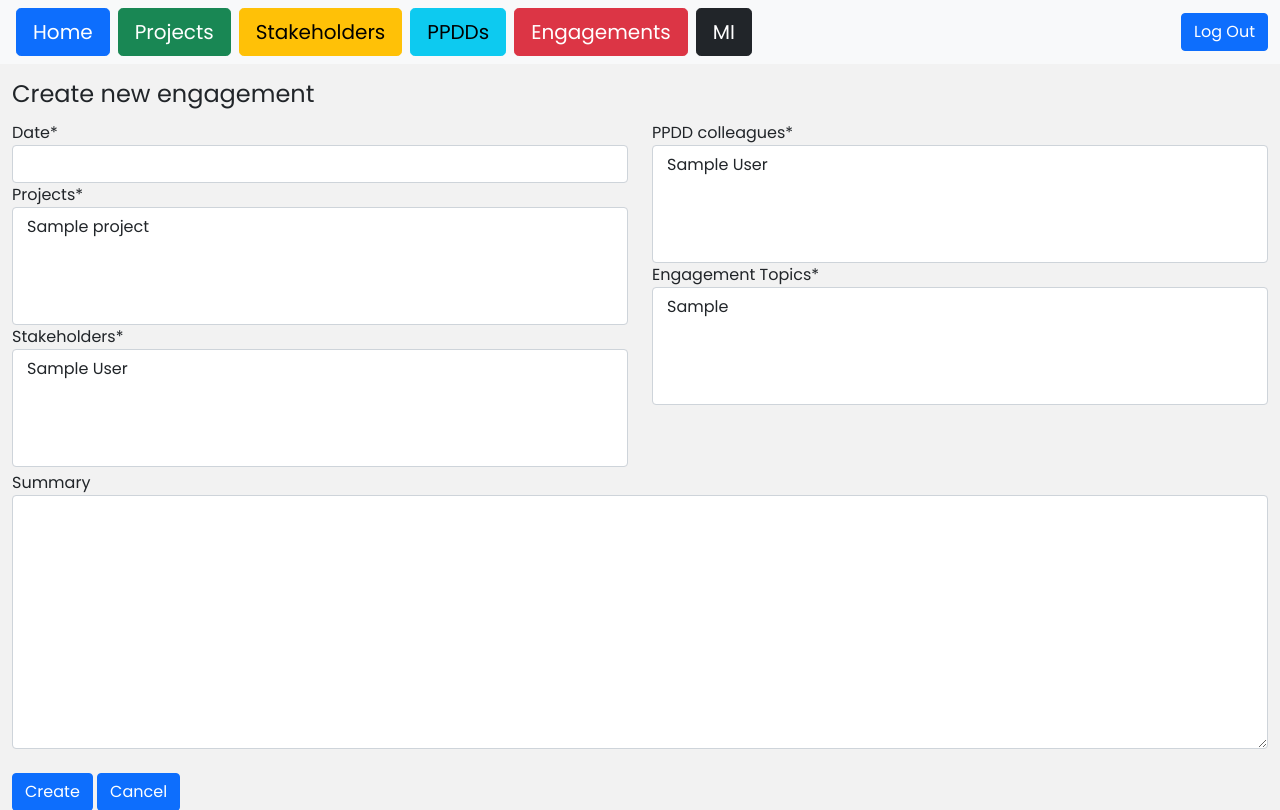
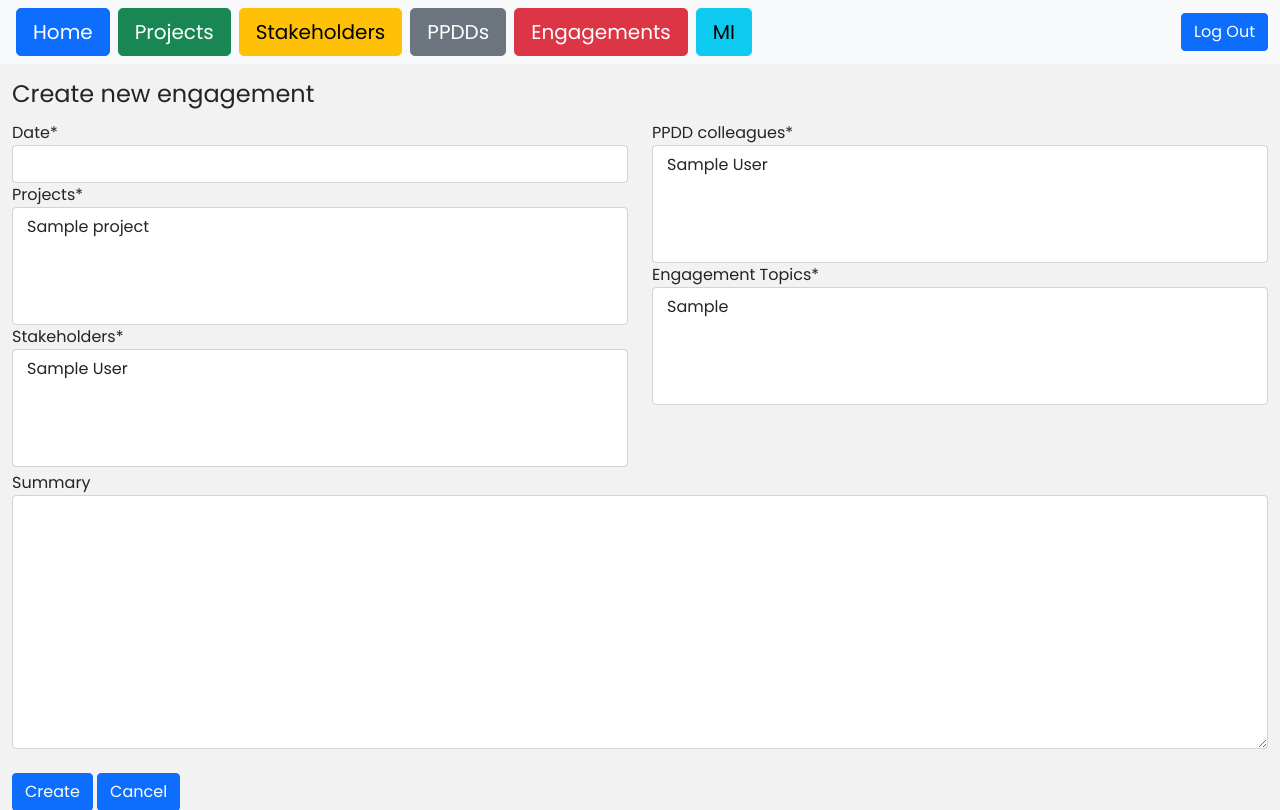
Before and after one commit to banillie/project_tracker, a Django app: page /engagements/create/ in a window 1280 px wide. Shown: the top 810 px of the page. Run offline with Django 3.2, Linux system fonts and the light colour scheme; a user stored in the database is signed in; tables that the repository leaves empty hold one stand-in row (values such as "Sample post"); parts of the project's set-up code (start-up, migrations or seed data) failed here and were passed over; some libraries are stand-ins or nearby versions.

Commit message:
change of navbar button colours

```diff
--- a/templates/navbar.html
+++ b/templates/navbar.html
@@ -8,9 +8,9 @@
             <a class="btn btn-primary mx-1 btn-lg" class="nav-link" href="{% url "home" %}">Home</a>
             <a class="btn btn-success mx-1 btn-lg" class="nav-link" href="/projects/">Projects</a>
             <a class="btn btn-warning mx-1 btn-lg" class="nav-link" href="/stakeholders/">Stakeholders</a>
-            <a class="btn btn-info mx-1 btn-lg" class="nav-link" href="/ppdds/">PPDDs</a>
+            <a class="btn btn-secondary mx-1 btn-lg" class="nav-link" href="/ppdds/">PPDDs</a>
             <a class="btn btn-danger mx-1 btn-lg" class="nav-link" href="/engagements/">Engagements</a>
-            <a class="btn btn-dark mx-1 btn-lg" class="nav-link" href="/mi/">MI</a>
+            <a class="btn btn-info mx-1 btn-lg" class="nav-link" href="/mi/">MI</a>
         </ul>
     {% if request.user.is_authenticated %}
 {#        <form class="d-flex" method="POST" action="{% url 'search' %}">{% csrf_token %}#}
```
